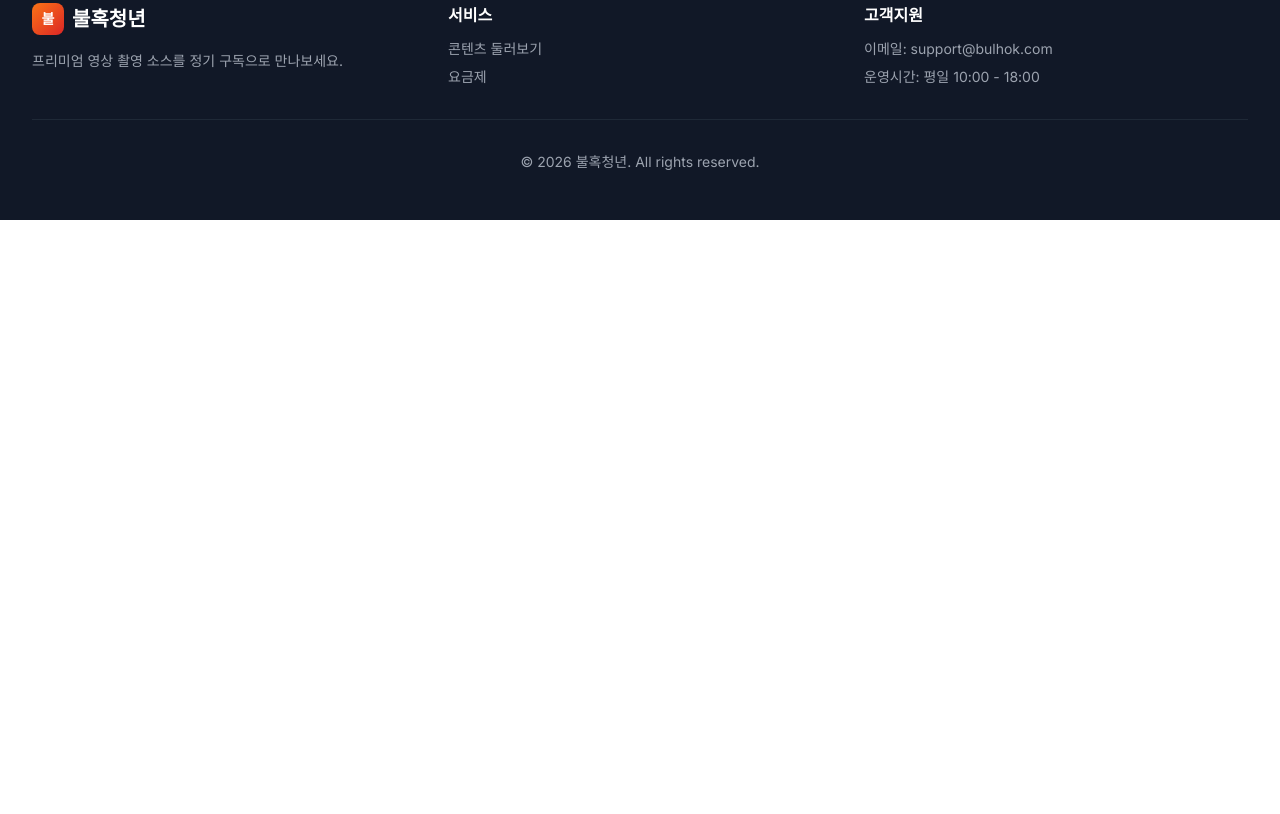
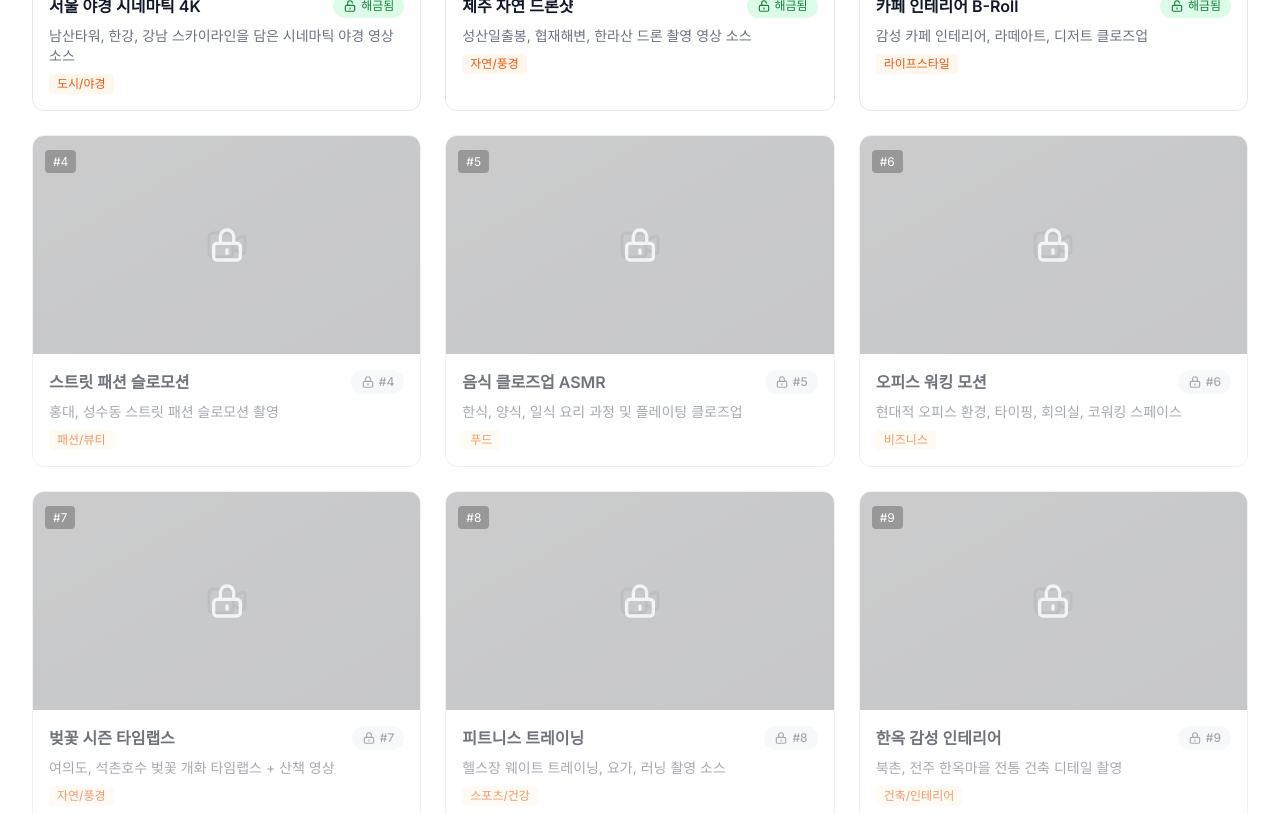
Before and after one commit to hislegend/bulhok-preview, a Next.js app: page /bulhok-preview/contents in a window 1280 px wide. Shown: the part 840-1654 px from the top of the page. Before the commit the page ends 1060 px from the top, so only its background shows below. Built offline with nearby package versions, Linux system fonts and the light colour scheme; no server answers.

Commit message:
feat: 더미 데이터 추가 — 정적 배포에서도 콘텐츠/어드민 프리뷰 가능
- 9개 더미 콘텐츠 (3개 해금, 6개 잠김)
- API 실패 시 자동 폴백
- 어드민 대시보드 더미 통계

```diff
--- a/src/app/admin/page.tsx
+++ b/src/app/admin/page.tsx
@@ -2,6 +2,7 @@
 
 import { useState, useEffect } from 'react';
 import Link from 'next/link';
+import { DUMMY_STATS } from '@/lib/dummyData';
 
 interface Stats {
   totalUsers: number;
@@ -18,18 +19,19 @@ const navItems = [
 ];
 
 export default function AdminPage() {
-  const [stats, setStats] = useState<Stats>({ totalUsers: 0, activeSubscriptions: 0, totalContents: 0, monthlyDownloads: 0 });
+  const [stats, setStats] = useState<Stats>(DUMMY_STATS);
   const [loading, setLoading] = useState(true);
 
   useEffect(() => {
     fetch('/api/admin')
       .then(async (res) => {
-        if (res.ok) {
-          const data = await res.json();
-          setStats(data.stats);
-        }
+        if (!res.ok) throw new Error('API unavailable');
+        const data = await res.json();
+        setStats(data.stats);
       })
-      .catch(console.error)
+      .catch(() => {
+        // 정적 배포 시 더미 데이터 유지
+      })
       .finally(() => setLoading(false));
   }, []);
 
--- a/src/app/contents/page.tsx
+++ b/src/app/contents/page.tsx
@@ -1,9 +1,9 @@
 'use client';
 
 import { useState, useEffect } from 'react';
-import { useRouter } from 'next/navigation';
 import ContentGrid from '@/components/ContentGrid';
 import { Content } from '@/types';
+import { DUMMY_CONTENTS } from '@/lib/dummyData';
 
 interface ContentWithStatus extends Content {
   unlocked: boolean;
@@ -16,19 +16,24 @@ export default function ContentsPage() {
   const [filter, setFilter] = useState<'all' | 'unlocked' | 'locked'>('all');
   const [subscription, setSubscription] = useState<{ started_at: string; expires_at: string } | null>(null);
   const [unlockInfo, setUnlockInfo] = useState<{ unlockedCount: number; nextUnlockDate: string | null } | null>(null);
-  const router = useRouter();
 
   useEffect(() => {
     fetch('/api/contents')
       .then(async (res) => {
+        if (!res.ok) throw new Error('API unavailable');
         const data = await res.json();
         setContents(data.contents || []);
         setSubscription(data.subscription);
         setUnlockInfo(data.unlockInfo);
       })
-      .catch(console.error)
+      .catch(() => {
+        // 정적 배포 시 API 없음 → 더미 데이터 사용
+        setContents(DUMMY_CONTENTS as ContentWithStatus[]);
+        setSubscription(null);
+        setUnlockInfo({ unlockedCount: 3, nextUnlockDate: '2026-02-21T00:00:00Z' });
+      })
       .finally(() => setLoading(false));
-  }, [router]);
+  }, []);
 
   const categories = Array.from(new Set(contents.map(c => c.category).filter(Boolean)));
 
--- /dev/null
+++ b/src/lib/dummyData.ts
@@ -0,0 +1,128 @@
+// 프리뷰용 더미 데이터 (GitHub Pages 정적 배포에서 API 대신 사용)
+
+export const DUMMY_CONTENTS = [
+  {
+    id: 'demo-1',
+    title: '서울 야경 시네마틱 4K',
+    description: '남산타워, 한강, 강남 스카이라인을 담은 시네마틱 야경 영상 소스',
+    category: '도시/야경',
+    gdrive_folder_id: '',
+    thumbnail_url: null,
+    release_order: 1,
+    is_public: true,
+    created_at: '2026-01-01T00:00:00Z',
+    unlocked: true,
+    file_count: 5,
+  },
+  {
+    id: 'demo-2',
+    title: '제주 자연 드론샷',
+    description: '성산일출봉, 협재해변, 한라산 드론 촬영 영상 소스',
+    category: '자연/풍경',
+    gdrive_folder_id: '',
+    thumbnail_url: null,
+    release_order: 2,
+    is_public: false,
+    created_at: '2026-01-04T00:00:00Z',
+    unlocked: true,
+    file_count: 8,
+  },
+  {
+    id: 'demo-3',
+    title: '카페 인테리어 B-Roll',
+    description: '감성 카페 인테리어, 라떼아트, 디저트 클로즈업',
+    category: '라이프스타일',
+    gdrive_folder_id: '',
+    thumbnail_url: null,
+    release_order: 3,
+    is_public: false,
+    created_at: '2026-01-07T00:00:00Z',
+    unlocked: true,
+    file_count: 6,
+  },
+  {
+    id: 'demo-4',
+    title: '스트릿 패션 슬로모션',
+    description: '홍대, 성수동 스트릿 패션 슬로모션 촬영',
+    category: '패션/뷰티',
+    gdrive_folder_id: '',
+    thumbnail_url: null,
+    release_order: 4,
+    is_public: false,
+    created_at: '2026-01-10T00:00:00Z',
+    unlocked: false,
+    file_count: 4,
+  },
+  {
+    id: 'demo-5',
+    title: '음식 클로즈업 ASMR',
+    description: '한식, 양식, 일식 요리 과정 및 플레이팅 클로즈업',
+    category: '푸드',
+    gdrive_folder_id: '',
+    thumbnail_url: null,
+    release_order: 5,
+    is_public: false,
+    created_at: '2026-01-13T00:00:00Z',
+    unlocked: false,
+    file_count: 7,
+  },
+  {
+    id: 'demo-6',
+    title: '오피스 워킹 모션',
+    description: '현대적 오피스 환경, 타이핑, 회의실, 코워킹 스페이스',
+    category: '비즈니스',
+    gdrive_folder_id: '',
+    thumbnail_url: null,
+    release_order: 6,
+    is_public: false,
+    created_at: '2026-01-16T00:00:00Z',
+    unlocked: false,
+    file_count: 5,
+  },
+  {
+    id: 'demo-7',
+    title: '벚꽃 시즌 타임랩스',
+    description: '여의도, 석촌호수 벚꽃 개화 타임랩스 + 산책 영상',
+    category: '자연/풍경',
+    gdrive_folder_id: '',
+    thumbnail_url: null,
+    release_order: 7,
+    is_public: false,
+    created_at: '2026-01-19T00:00:00Z',
+    unlocked: false,
+    file_count: 3,
+  },
+  {
+    id: 'demo-8',
+    title: '피트니스 트레이닝',
+    description: '헬스장 웨이트 트레이닝, 요가, 러닝 촬영 소스',
+    category: '스포츠/건강',
+    gdrive_folder_id: '',
+    thumbnail_url: null,
+    release_order: 8,
+    is_public: false,
+    created_at: '2026-01-22T00:00:00Z',
+    unlocked: false,
+    file_count: 6,
+  },
+  {
+    id: 'demo-9',
+    title: '한옥 감성 인테리어',
+    description: '북촌, 전주 한옥마을 전통 건축 디테일 촬영',
+    category: '건축/인테리어',
+    gdrive_folder_id: '',
+    thumbnail_url: null,
+    release_order: 9,
+    is_public: false,
+    created_at: '2026-01-25T00:00:00Z',
+    unlocked: false,
+    file_count: 4,
+  },
+];
+
+export const DUMMY_STATS = {
+  totalUsers: 47,
+  activeSubscriptions: 12,
+  totalContents: 9,
+  monthlyDownloads: 234,
+};
```
